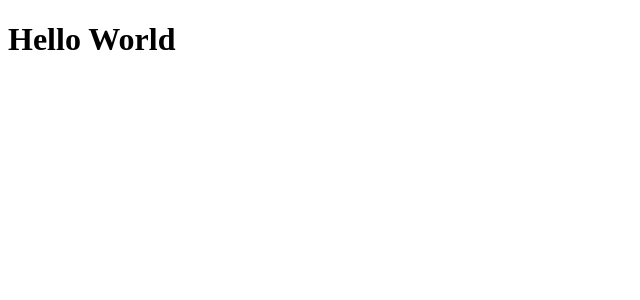
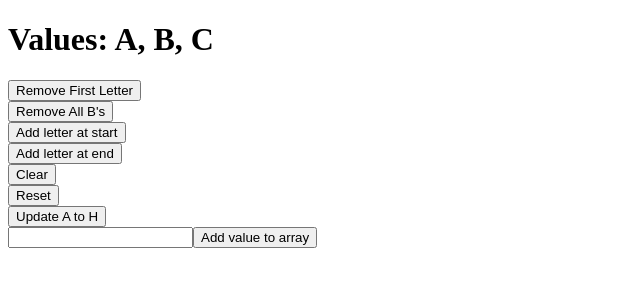
Before and after one commit to Skills-Learnings/React-Basic-and-Intermediate, a React (Vite) app: page / in a window 1280 px wide. Shown: the top 300 px of the page, without its empty margins (0-640 px from the left). Built offline with nearby package versions, Linux system fonts and the light colour scheme.

Commit message:
Array state project implementation

```diff
--- a/src/App.jsx
+++ b/src/App.jsx
@@ -1,5 +1,79 @@
+import { useState } from "react"
+
+const INITIAL_VALUE = ["A", "B", "C"]
+
 function App() {
-  return <h1>Hello World</h1>
+  const [values, setValues] = useState(INITIAL_VALUE)
+  const [inputValue, setInputValue] = useState("")
+
+  const removeFirstElement = () => {
+    setValues((currentValues) => {
+      return currentValues.slice(1)
+    })
+  }
+
+  const removeSpecificLetter = (letter) => {
+    setValues((currentValues) => {
+      return currentValues.filter((value) => value !== letter)
+    })
+  }
+
+  const addLetterToStart = (letter) => {
+    setValues((currentValues) => {
+      return [letter, ...currentValues]
+    })
+  }
+
+  const addLetterToEnd = (letter) => {
+    setValues((currentValues) => {
+      return [...currentValues, letter]
+    })
+  }
+
+  const clear = () => {
+    setValues([])
+  }
+
+  const reset = () => {
+    setValues(INITIAL_VALUE)
+  }
+
+  const updateAToH = () => {
+    setValues((currentValues) => {
+      return currentValues.map((element) => {
+        if (element === "A") return "H"
+        return element
+      })
+    })
+  }
+
+  return (
+    <div>
+      <h1>Values: {values.join(", ")}</h1>
+      <button onClick={removeFirstElement}>Remove First Letter</button>
+      <br />
+      <button onClick={() => removeSpecificLetter("B")}>Remove All B's</button>
+      <br />
+      <button onClick={() => addLetterToStart("B")}>Add letter at start</button>
+      <br />
+      <button onClick={() => addLetterToEnd("Z")}>Add letter at end</button>
+      <br />
+      <button onClick={clear}>Clear</button>
+      <br />
+      <button onClick={reset}>Reset</button>
+      <br />
+      <button onClick={updateAToH}>Update A to H</button>
+      <br />
+      <input
+        value={inputValue}
+        onChange={(e) => setInputValue(e.target.value)}
+      />
+      <button onClick={() => addLetterToStart(inputValue)}>
+        Add value to array
+      </button>
+      <br />
+    </div>
+  )
 }
 
 export default App
```
Also changed, not shown: 1 other file (tests, documents, lock files or other folders).
